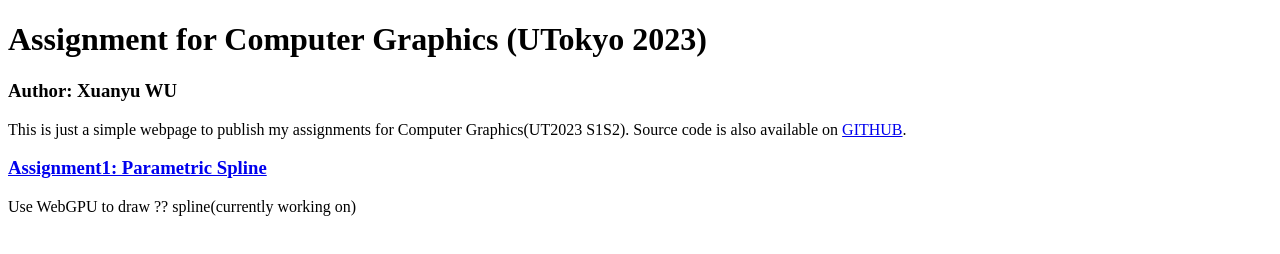
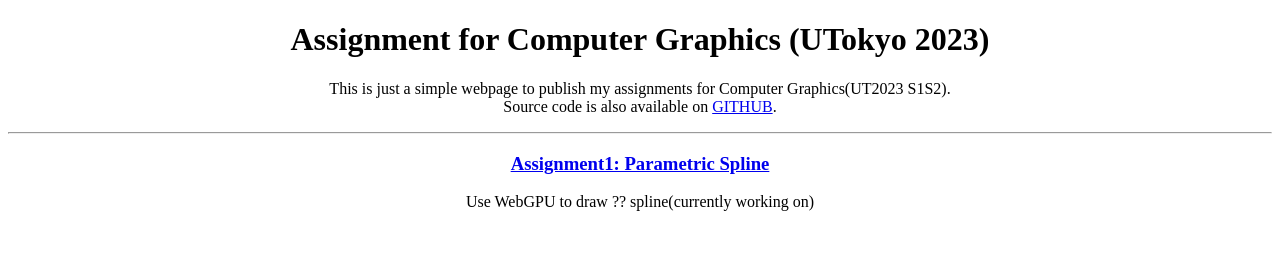
Before and after one commit to WvXY/UTCG23, a plain HTML site: page index.html in a window 1280 px wide. Drawn offline with Linux system fonts and the light colour scheme.

Commit message:
update Home

```diff
--- a/index.html
+++ b/index.html
@@ -1,18 +1,21 @@
 <!DOCTYPE html>
-<html lang="en">
+<html lang="en" style="text-align:center;">
 <head>
     <meta charset="utf-8">
-    <title>Computer Graphics Assignment(UT2023)</title>
+    <title >Computer Graphics Assignment(UT2023)</title>
 </head>
+<!--<body style="background-color:black;color:white;padding:20px;" >-->
 <body>
+<h1>Assignment for Computer Graphics (UTokyo 2023)</h1>
 
-<h1>Assignment for Computer Graphics (UTokyo 2023)</h1>
-<h3>Author: Xuanyu WU </h3>
-This is just a simple webpage to publish my assignments for Computer Graphics(UT2023 S1S2).
-Source code is also available on <a href="https://github.com/wooxyu/UTCG23">GITHUB</a>.
+<p> This is just a simple webpage to publish my assignments for Computer Graphics(UT2023 S1S2).
+<br> Source code is also available on <a href="https://github.com/wooxyu/UTCG23">GITHUB</a>.
+</p>
+<hr>
 
 <h3><a href="/Assignment1/">Assignment1: Parametric Spline</a></h3>
 <p>Use WebGPU to draw ?? spline(currently working on)</p>
 
+
 </body>
 </html>
```
Also changed, not shown: Assignment1/index.html (+1 -1 lines), Assignment1/script.js (added, +21 -0 lines).
